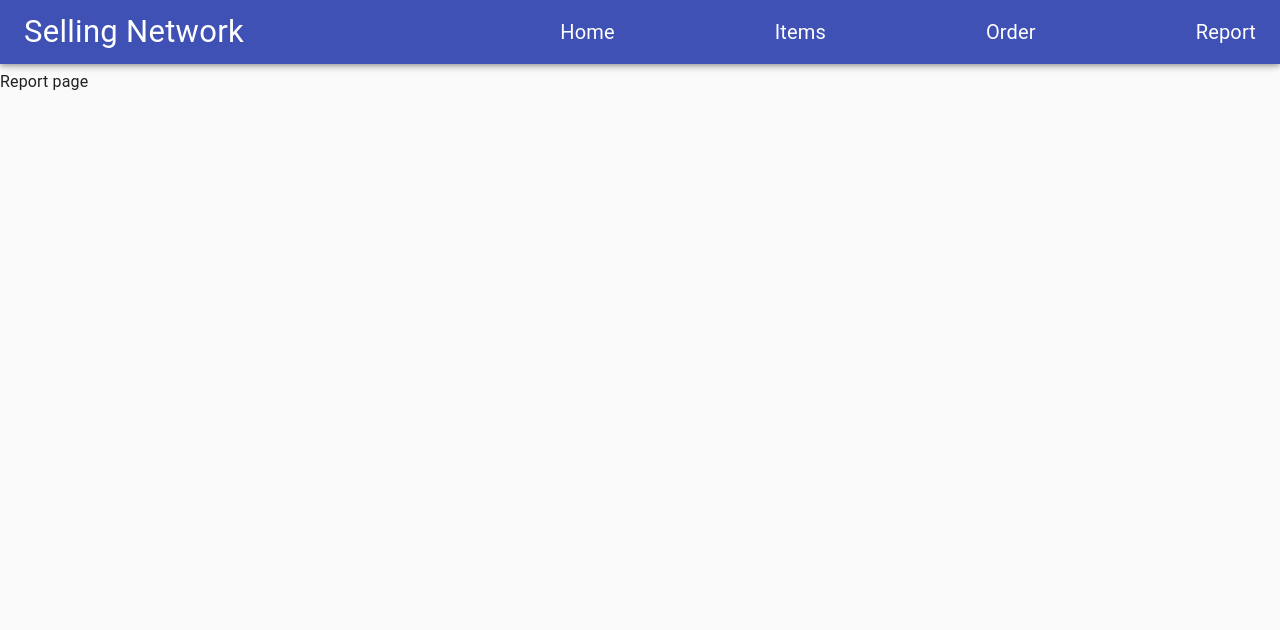
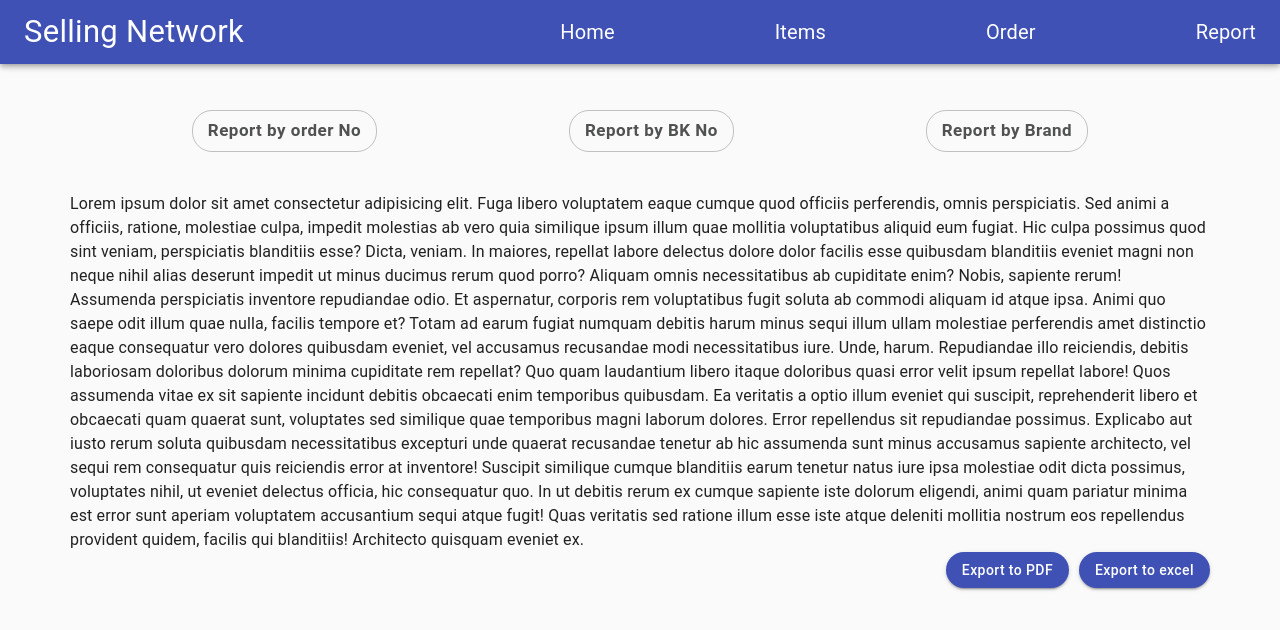
Before and after one commit to Rohit2010/travel-agency-front-end, a React (Create React App) app: page /Report in a window 1280 px wide. Shown: the top 630 px of the page. Built offline with nearby package versions, Linux system fonts and the light colour scheme.

Commit message:
report page added with some basic layout

```diff
--- a/package.json
+++ b/package.json
@@ -14,6 +14,7 @@
     "@testing-library/user-event": "^12.8.3",
     "bootstrap": "^5.1.3",
     "date-fns": "^2.8.1",
+    "muicss": "^0.10.3",
     "react": "^17.0.2",
     "react-bootstrap": "^2.1.1",
     "react-dom": "^17.0.2",
--- a/src/pages/Report.js
+++ b/src/pages/Report.js
@@ -1,6 +1,132 @@
+import React from "react";
 import { Typography } from "@material-ui/core";
+import Button from "@material-ui/core/Button";
 
 function Report() {
-  return <Typography style={{ marginTop: "70px" }}>Report page</Typography>;
+
+  return (
+    <>
+      <Typography
+        style={{
+          marginTop: "110px",
+          display: "flex",
+          justifyContent: "space-evenly",
+        }}
+      >
+
+        <Button
+          style={{
+            fontWeight: "bold",
+            color: "#505152",
+            textTransform: "none",
+            borderRadius: "20px",
+            fontSize: "17px",
+          }}
+          variant="outlined"
+        >
+          Report by order No
+        </Button>
+        <Button
+          style={{
+            fontWeight: "bold",
+            color: "#505152",
+            textTransform: "none",
+            borderRadius: "20px",
+            fontSize: "17px",
+          }}
+          variant="outlined"
+        >
+          Report by BK No
+        </Button>
+        <Button
+          style={{
+            fontWeight: "bold",
+            color: "#505152",
+            textTransform: "none",
+            borderRadius: "20px",
+            fontSize: "17px",
+          }}
+          variant="outlined"
+        >
+          Report by Brand
+        </Button>
+      </Typography>
+      <Typography
+        style={{
+          marginTop: "40px",
+          display: "flex",
+          justifyContent: "space-evenly",
+          marginLeft: "70px",
+          marginRight: "70px",
+          // convert these pixls to perncentage
+        }}
+      >
+        <Typography>
+          Lorem ipsum dolor sit amet consectetur adipisicing elit. Fuga libero
+          voluptatem eaque cumque quod officiis perferendis, omnis perspiciatis.
+          Sed animi a officiis, ratione, molestiae culpa, impedit molestias ab
+          vero quia similique ipsum illum quae mollitia voluptatibus aliquid eum
+          fugiat. Hic culpa possimus quod sint veniam, perspiciatis blanditiis
+          esse? Dicta, veniam. In maiores, repellat labore delectus dolore dolor
+          facilis esse quibusdam blanditiis eveniet magni non neque nihil alias
+          deserunt impedit ut minus ducimus rerum quod porro? Aliquam omnis
+          necessitatibus ab cupiditate enim? Nobis, sapiente rerum! Assumenda
+          perspiciatis inventore repudiandae odio. Et aspernatur, corporis rem
+          voluptatibus fugit soluta ab commodi aliquam id atque ipsa. Animi quo
+          saepe odit illum quae nulla, facilis tempore et? Totam ad earum fugiat
+          numquam debitis harum minus sequi illum ullam molestiae perferendis
+          amet distinctio eaque consequatur vero dolores quibusdam eveniet, vel
+          accusamus recusandae modi necessitatibus iure. Unde, harum.
+          Repudiandae illo reiciendis, debitis laboriosam doloribus dolorum
+          minima cupiditate rem repellat? Quo quam laudantium libero itaque
+          doloribus quasi error velit ipsum repellat labore! Quos assumenda
+          vitae ex sit sapiente incidunt debitis obcaecati enim temporibus
+          quibusdam. Ea veritatis a optio illum eveniet qui suscipit,
+          reprehenderit libero et obcaecati quam quaerat sunt, voluptates sed
+          similique quae temporibus magni laborum dolores. Error repellendus sit
+          repudiandae possimus. Explicabo aut iusto rerum soluta quibusdam
+          necessitatibus excepturi unde quaerat recusandae tenetur ab hic
+          assumenda sunt minus accusamus sapiente architecto, vel sequi rem
+          consequatur quis reiciendis error at inventore! Suscipit similique
+          cumque blanditiis earum tenetur natus iure ipsa molestiae odit dicta
+          possimus, voluptates nihil, ut eveniet delectus officia, hic
+          consequatur quo. In ut debitis rerum ex cumque sapiente iste dolorum
+          eligendi, animi quam pariatur minima est error sunt aperiam voluptatem
+          accusantium sequi atque fugit! Quas veritatis sed ratione illum esse
+          iste atque deleniti mollitia nostrum eos repellendus provident quidem,
+          facilis qui blanditiis! Architecto quisquam eveniet ex.
+        </Typography>
+      </Typography>
+      <Typography
+        style={{
+          display: "flex",
+          justifyContent: "flex-end",
+          marginLeft: "70px",
+          marginRight: "70px",
+        }}
+      >
+        <Typography>
+          <Button
+            style={{ textTransform: "none", borderRadius: "20px" }}
+            variant="contained"
+            color="primary"
+          >
+            Export to PDF
+          </Button>
+          <Button
+            style={{
+              marginLeft: "10px",
+              textTransform: "none",
+              borderRadius: "20px",
+            }}
+            variant="contained"
+            color="primary"
+          >
+            Export to excel
+          </Button>
+        </Typography>
+      </Typography>
+    </>
+  );
 }
 export default Report;
```
Also changed, not shown: 1 other file (tests, documents, lock files or other folders).
